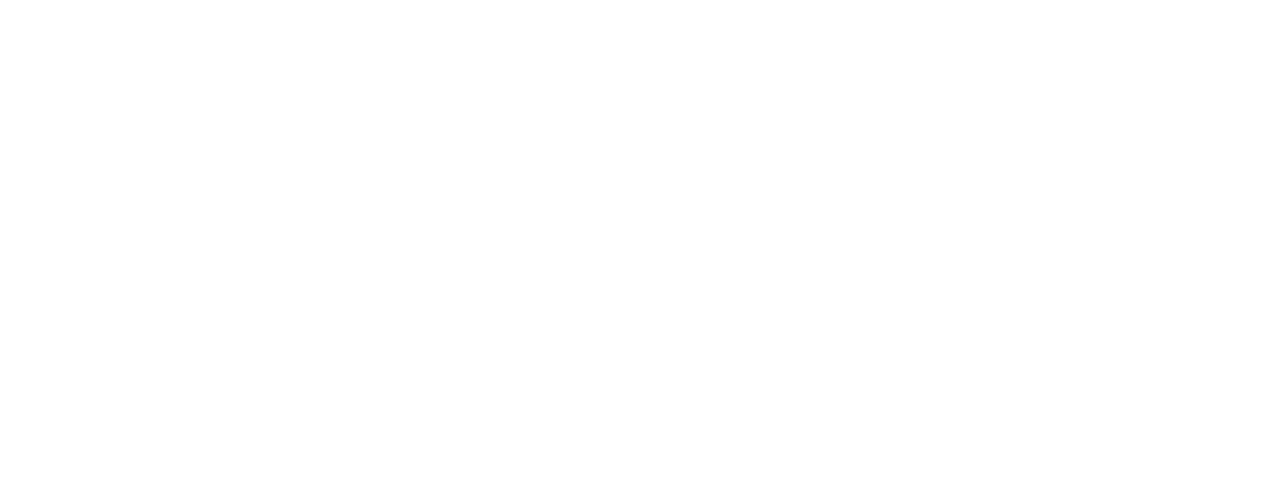
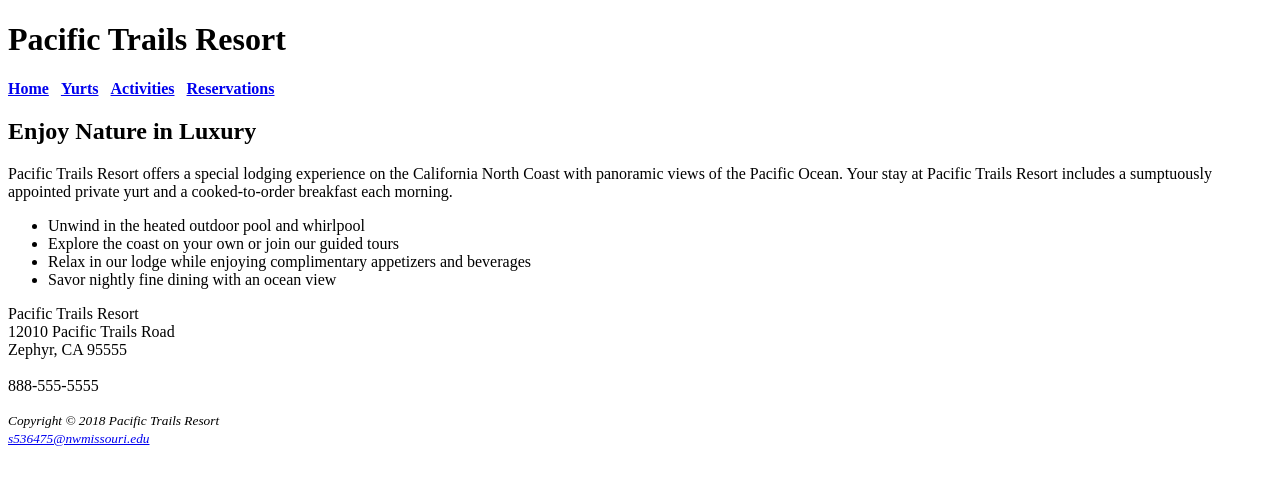
Before and after one commit to 44144-fa21/ch2-case-study-JosephGruberNW, a plain HTML site: page index.html in a window 1280 px wide. Drawn offline with Linux system fonts and the light colour scheme.

Commit message:
Chapter 2 Case Study
Created code for Pacific Trails Resort.

```diff
--- a/index.html
+++ b/index.html
@@ -5,6 +5,42 @@
 <meta charset="utf-8">
 </head>
 <body>
+  <h1>Pacific Trails Resort</h1>
+
+  <nav>
+    <a href="index.html"><b>Home</b></a> &nbsp;
+    <a href="yurts.html"><b>Yurts</b></a> &nbsp;
+    <a href="activities.html"><b>Activities</b></a> &nbsp;
+    <a href="reservations.html"><b>Reservations</b></a>
+  </nav>
+  <main>
+  <h2>Enjoy Nature in Luxury</h2>
+
+  <p>
+    Pacific Trails Resort offers a special lodging experience on the California
+    North Coast with panoramic views of the Pacific Ocean. Your stay at Pacific
+    Trails Resort includes a sumptuously appointed private yurt and a cooked-to-order
+    breakfast each morning.
+  </p>
+
+  <ul>
+    <li>Unwind in the heated outdoor pool and whirlpool</li>
+    <li>Explore the coast on your own or join our guided tours</li>
+    <li>Relax in our lodge while enjoying complimentary appetizers and beverages</li>
+    <li>Savor nightly fine dining with an ocean view</li>
+  </ul>
+
+  <div>
+    <p>Pacific Trails Resort <br> 12010 Pacific Trails Road <br> Zephyr, CA 95555
+    <br> <br> 888-555-5555</p>
+  </div>
+</main>
+
+<footer>
+  <p><small><i>Copyright &copy 2018 Pacific Trails Resort <br>
+    <a href="mailto:s536475@nwmissouri.edu">s536475@nwmissouri.edu</a></i><small>
+  </p>
+</footer>
 
 </body>
 </html>
```
Also changed, not shown: yurts.html (added, +45 -0 lines).
